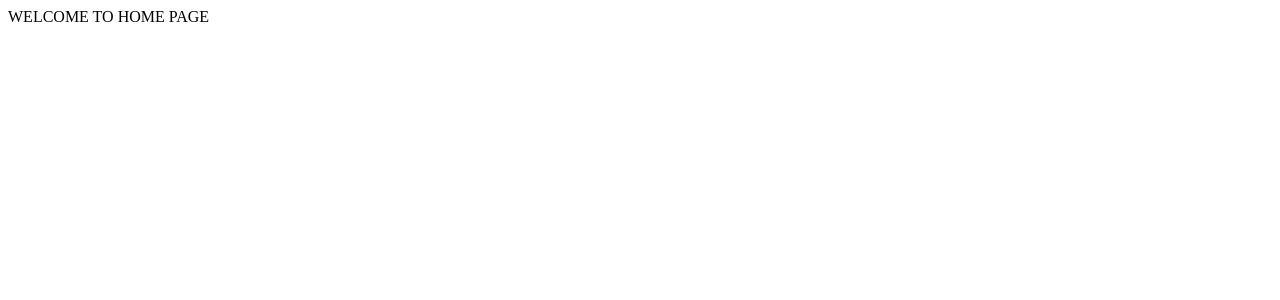
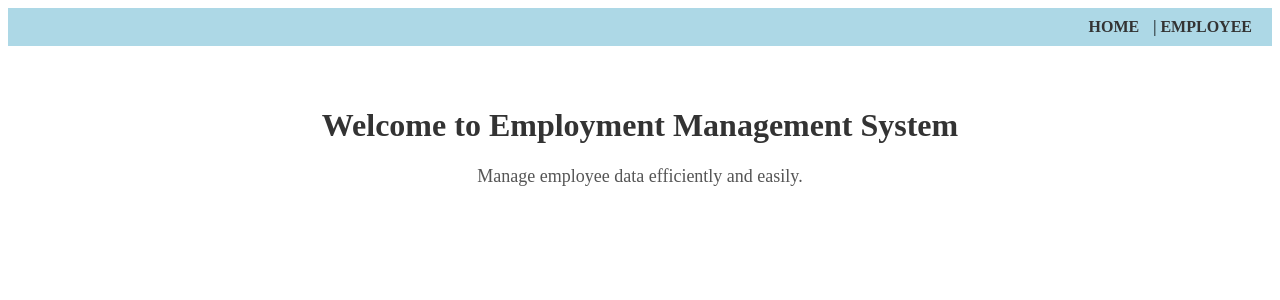
Before and after one commit to LALITH-MOHAN/react, a React (Vite) app in the folder Employee_manage/: page / in a window 1280 px wide. Shown: the top 300 px of the page. Built offline with nearby package versions, Linux system fonts and the light colour scheme.

Commit message:
added Basic pages and styles for it

```diff
--- /dev/null
+++ b/Employee_manage/src/AppRouter.css
@@ -0,0 +1,21 @@
+.navbar {
+    padding: 10px;
+    background:lightblue;
+  }
+
+  .navbar a {
+    margin-right: 10px;
+    text-decoration: none;
+    color: #333;
+    font-weight: bolder;
+  }
+
+  .navbar a:hover {
+    text-decoration: underline;
+    color: blue;
+
+  }
+
+  .navbar{
+    text-align: right;
+  }
--- a/Employee_manage/src/AppRouter.jsx
+++ b/Employee_manage/src/AppRouter.jsx
@@ -1,10 +1,14 @@
-import { BrowserRouter, Routes, Route } from 'react-router-dom';
+import { BrowserRouter, Routes, Route,Link} from 'react-router-dom';
 import Home from './pages/Home';
 import Employee from './pages/Employee';
-
+import './AppRouter.css'
 function AppRouter() {
   return (
     <BrowserRouter>
+    <nav className="navbar">
+        <Link to='/'>HOME</Link> | {" "}
+        <Link to='/employees'>EMPLOYEE</Link>
+      </nav>
       <Routes>
         <Route path='/' element={<Home />} />
         <Route path='/employees' element={<Employee />} />
--- /dev/null
+++ b/Employee_manage/src/pages/Employee.css
@@ -0,0 +1,13 @@
+.employees-container {
+    padding: 40px;
+    text-align: center;
+  }
+
+  .employees-container h1 {
+    color: #2c3e50;
+  }
+
+  .employees-container p {
+    color: #777;
+    font-size: 16px;
+  }
--- a/Employee_manage/src/pages/Employee.jsx
+++ b/Employee_manage/src/pages/Employee.jsx
@@ -1,7 +1,12 @@
-import React from 'react';
+import './Employee.css';
 
-function Employee() {
-  return <h1>EMPLOYEE MANAGEMENT PAGE!!</h1>;
-}
+const Employees = () => {
+  return (
+    <div className="employees-container">
+      <h1>Employee Management</h1>
+      <p>Here you can view, add, and manage employees.</p>
+    </div>
+  );
+};
 
-export default Employee;
+export default Employees;
--- /dev/null
+++ b/Employee_manage/src/pages/Home.css
@@ -0,0 +1,13 @@
+.home-container {
+    text-align: center;
+    padding: 40px;
+  }
+
+  .home-container h1 {
+    color: #333;
+  }
+
+  .home-container p {
+    font-size: 18px;
+    color: #555;
+  }
--- a/Employee_manage/src/pages/Home.jsx
+++ b/Employee_manage/src/pages/Home.jsx
@@ -1,8 +1,11 @@
 import React from 'react'
-
+import './Home.css'
 function Home() {
   return (
-    <div>WELCOME TO HOME PAGE</div>
+    <div className="home-container">
+      <h1>Welcome to Employment Management System</h1>
+      <p>Manage employee data efficiently and easily.</p>
+    </div>
   )
 }
 
```
